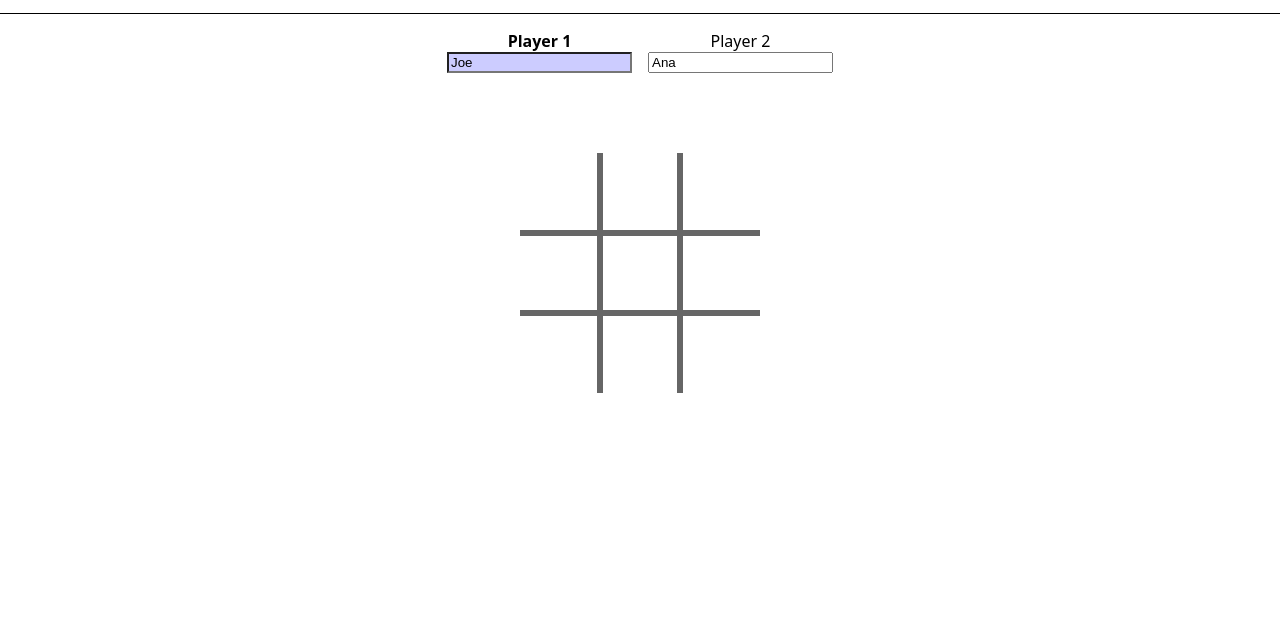
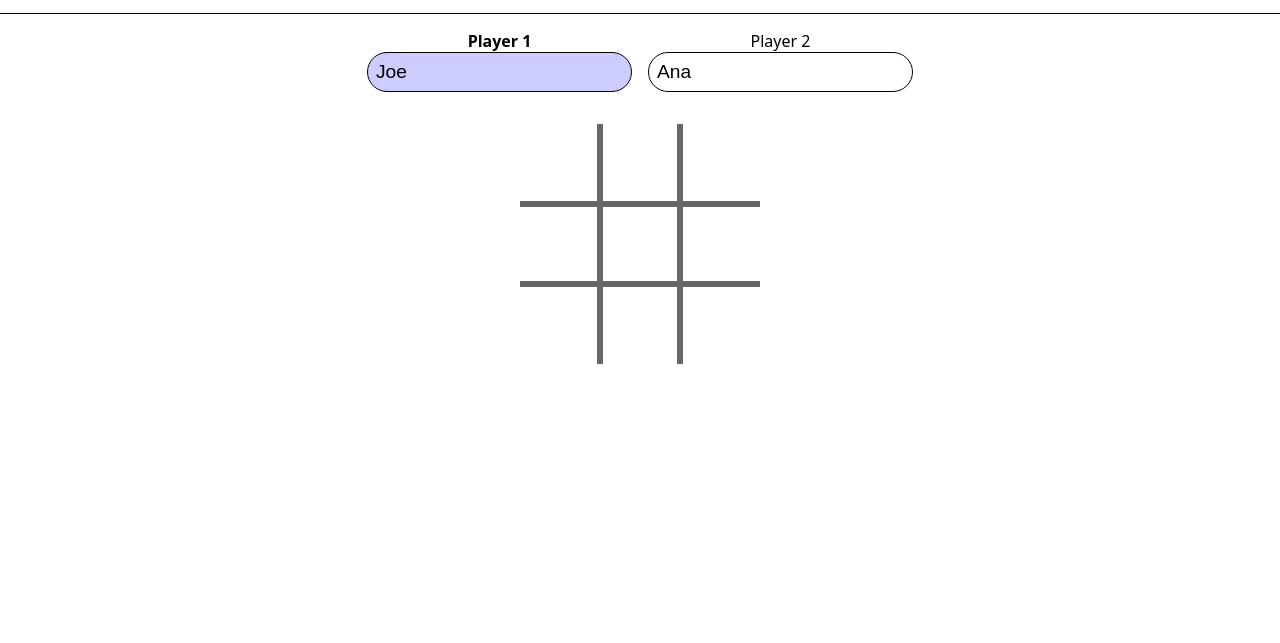
Before and after one commit to EnumaOub/Tic-Tac-Toe, a plain HTML site: page index.html in a window 1280 px wide. Shown: the part 92-735 px from the top of the page. Drawn offline with Linux system fonts and the light colour scheme.

Commit message:
Corrected player showed when restarting game

```diff
--- a/script.js
+++ b/script.js
@@ -248,6 +248,7 @@ const tictactoe = (function() {
             Board.generateBoard();
             game = gameController(player1, player2, Board);
             game.resetGame();
+            showPlayerActual();
 
             grid.onclick = function(event) {
                 getGridElem(event);
--- a/styles.css
+++ b/styles.css
@@ -52,7 +52,7 @@ main {
     flex-direction: column;
     justify-content: center;
     align-items: center;
-    gap: 5rem;
+    gap: 2rem;
     margin-top: 1rem;
 }
 
@@ -76,6 +76,17 @@ main {
 
 .player1 label, .player2 label {
     align-self: center;
+}
+
+.player1 input, .player2 input {
+    padding: 0.5rem;
+    border: 1px solid black;
+    border-radius: 2rem;
+    font-size: 1.2rem;
+}
+
+.player1 input:focus, .player2 input:focus {
+    outline: 2px solid black;
 }
 
 /* Gameboard */
@@ -144,10 +155,7 @@ dialog button {
     cursor: pointer;
 }
 
-#close-form {
-    background-color: red;
-    color: #f6f3e9;
-}
+
 
 dialog #result-game {
     font-size: 2rem;
```
